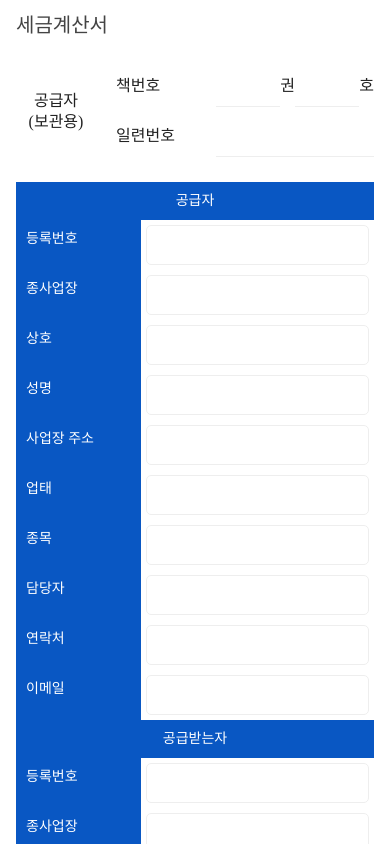
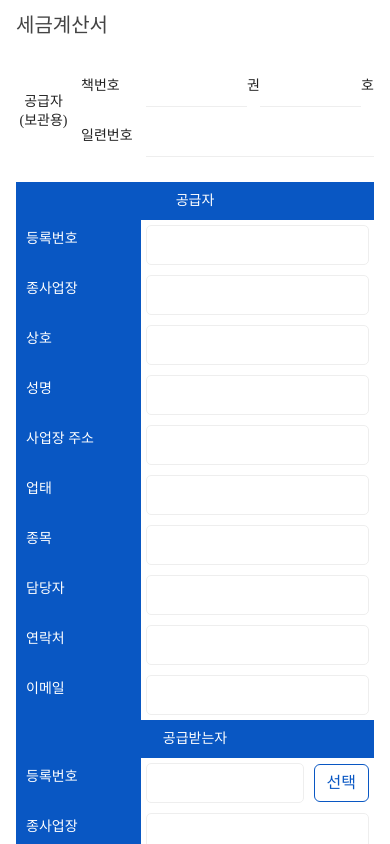
Before and after one commit to Haileyang/Kmong-owl, a website: page invoice01.html in a window 390 px wide. Shown: the part 360-1204 px from the top of the page. Drawn offline with nearby package versions, Linux system fonts and the light colour scheme; a web font is replaced by a local one.

Commit message:
Address comment

```diff
--- a/invoice01.html
+++ b/invoice01.html
@@ -170,7 +170,6 @@
                     <div class="">
                         <table id="invoice01-table01">
                             <tbody>
-                                <tbody>
                                 <tr>
                                   <th rowspan="6" class="narrow-th-style">공<br>급<br>자</th>
                                   <th>등록번호</th>
@@ -209,7 +208,10 @@
                                 <tr>
                                     <th rowspan="6" class="narrow-th-style">공<br>급<br>받<br>는<br>자</th>
                                     <th>등록번호</th>
-                                      <td><input type="text" class="input-border-style"></td>
+                                    <td class="d-flex" style="width: 100%">
+                                        <input type="text" class="input-border-style" style="width: 100%; margin-right: 10px">
+                                        <button class="btn line primary" style="background-color: transparent; width: auto">선택</button>
+                                    </td>
                                     <th>종사업장</th>
                                     <td><input type="text" class="input-border-style"></td>
                                 </tr>
@@ -239,7 +241,6 @@
                                   <th>이메일</th>
                                   <td colspan="3"><input type="text" class="input-border-style"></td>
                                 </tr>
-                                </tbody>
                             </tbody>
                         </table>
                         <table id="invoice01-table02">
--- a/public/css/_2304.scss
+++ b/public/css/_2304.scss
@@ -35,8 +35,14 @@
         display: flex;
         justify-self: start;
         width: 100%;
+        tbody{
+            flex: 1;
+            td{
+                width: 35%;
+            }
+        }
         th{
-            width: 16%;
+            width: 18%;
             min-width: 16%;
             text-align: left;
         }
@@ -118,9 +124,6 @@
     }
 }
 @media (max-width: 767px){
-    .document-info{
-        margin-top: 30px;
-    }
     .invoice-before-table-radio{
         margin-bottom: 30px;
     }
@@ -128,6 +131,14 @@
         display: block!important;
     }
     #dashboard.invoice{
+        .document-info{
+            margin-top: 30px;
+            font-size: 14px;
+            span{
+                min-width: 55px;
+                margin-right: 10px;
+            }
+        }
         .mobile-full-width{
             width: 100%!important;
         }
@@ -163,7 +174,7 @@
                 padding: 10px;
             }
             td{
-                width: 65%;
+                width: 65%!important;
                 padding: 5px;
             }
         }
```
Also changed, not shown: public/css/app.css, 1 other file. Lines whose indentation alone changed are shown as unchanged.
